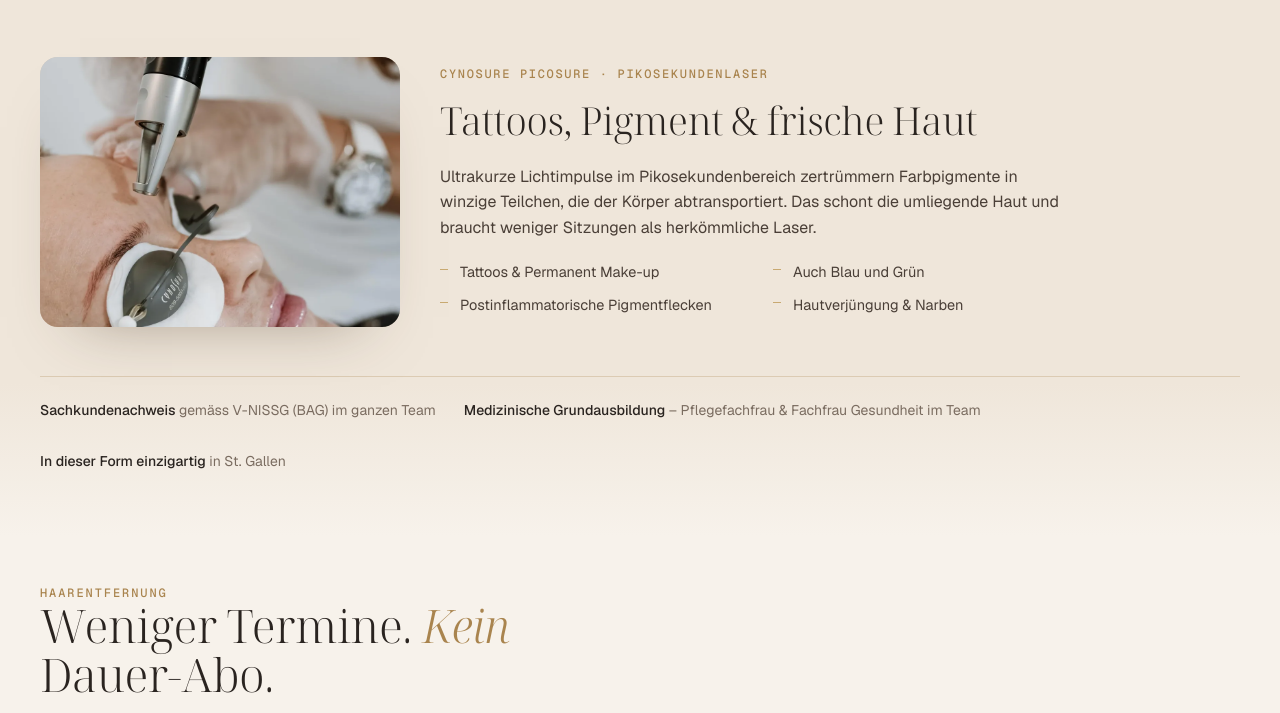
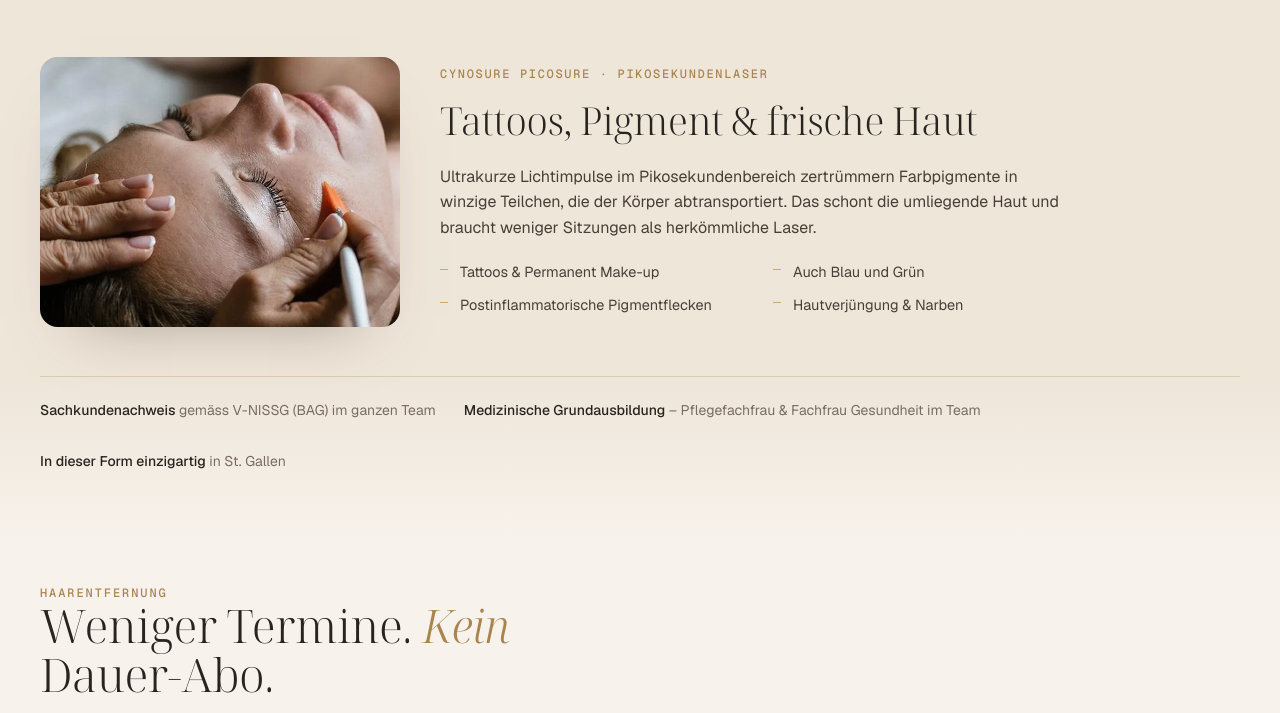
Before and after one commit to julia-mirku/laser-kosmetik-muster, a plain HTML site: page index.html in a window 1280 px wide. Shown: the part 1873-2586 px from the top of the page. Drawn offline with nearby package versions, Linux system fonts and the light colour scheme.

Commit message:
Add files via upload

```diff
--- a/index.html
+++ b/index.html
@@ -536,7 +536,7 @@ footer{padding:50px 0 110px;background:linear-gradient(180deg,var(--cream),var(-
     </div>
     <div class="chips" id="chips"><button type="button" data-d="0">IPL</button><button type="button" data-d="1" class="on">PicoSure · 755 nm</button><button type="button" data-d="2">Vectus · Diode</button><button type="button" data-d="3">Icon · 1540 nm</button></div>
     <div class="dev inview">
-      <div class="ph"><img id="devImg" loading="lazy" src="img/pico_gesicht_1400.webp" alt="Behandlung mit dem PicoSure-Laser" width="2000" height="1125"></div>
+      <div class="ph"><img id="devImg" loading="lazy" src="img/gesicht_markierung_900.webp" alt="Vorbereitung einer Gesichtsbehandlung" width="900" height="506"></div>
       <div class="dev-body" id="devBody"></div>
     </div>
     <div class="tech-note inview">
@@ -768,7 +768,7 @@ footer{padding:50px 0 110px;background:linear-gradient(180deg,var(--cream),var(-
       </div>
     </div>
     <a class="mapcard inview" href="https://www.google.com/maps/search/?api=1&amp;query=Laser+Kosmetik+GmbH+Ullmannstrasse+18a+9014+St.+Gallen" target="_blank" rel="noopener" style="text-decoration:none">
-      <img src="img/laser_detail_900.webp" alt="Handstück des Vectus-Lasers bei Laser Kosmetik" width="2000" height="2000" loading="lazy" style="object-position:40% 45%">
+      <img src="img/olivera_kundin_1400.webp" alt="Olivera Ivkovic im Gespräch mit einer Kundin im Studio" width="1400" height="788" loading="lazy" style="object-position:50% 35%">
       <div class="over"><div><b>Ullmannstrasse 18a</b><span>9014 St. Gallen · Besucherparkplätze</span></div><span class="btn btn-gold btn-sm"><i></i>Route</span></div>
     </a>
   </div>
@@ -821,8 +821,8 @@ footer{padding:50px 0 110px;background:linear-gradient(180deg,var(--cream),var(-
   // Technologie
   var D=[
     {n:'Cynosure Palomar Icon · IPL',t:'Couperose, Rosazea & Äderchen',img:'img/gesicht_ruhe_900.webp',alt:'Gesichtsbehandlung',p:'Intensive Lichtimpulse werden vom Blutfarbstoff in erweiterten Gefässen aufgenommen. Die Wärme verödet die Gefässe gezielt – das umliegende Gewebe bleibt geschont, der Körper baut sie natürlich ab.',l:['Couperose & Rosazea im Anfangsstadium','Blutschwämme & Spinnennävi','Diffuse Rötungen an Wangen und Nase','Meist 2–4 Sitzungen im Abstand von ca. 4 Wochen'],b:1},
-    {n:'Cynosure PicoSure · Pikosekundenlaser',t:'Tattoos, Pigment & frische Haut',img:'img/pico_gesicht_1400.webp',alt:'Behandlung mit dem PicoSure-Laser',p:'Ultrakurze Lichtimpulse im Pikosekundenbereich zertrümmern Farbpigmente in winzige Teilchen, die der Körper abtransportiert. Das schont die umliegende Haut und braucht weniger Sitzungen als herkömmliche Laser.',l:['Tattoos & Permanent Make-up','Auch Blau und Grün','Postinflammatorische Pigmentflecken','Hautverjüngung & Narben']},
-    {n:'Cynosure Palomar Vectus · Diodenlaser',t:'Dauerhafte Haarentfernung',img:'img/vectus_arm_900.webp',alt:'Haarentfernung mit dem Palomar Vectus',p:'Der Diodenlaser zerstört gezielt die Zellen, die für das Haarwachstum verantwortlich sind – ohne die umgebende Haut zu schädigen. Vor jeder Behandlung misst das Skintel-Gerät den Melaningehalt der Haut und überträgt ihn an den Laser.',l:['Grosser Spot 23 × 38 mm für schnelle Behandlungen','Zweiter Spot 12 × 12 mm für feine Zonen','Contact Cooling für mehr Komfort','Wirksam auch bei helleren Haaren']},
+    {n:'Cynosure PicoSure · Pikosekundenlaser',t:'Tattoos, Pigment & frische Haut',img:'img/gesicht_markierung_900.webp',alt:'Vorbereitung einer Gesichtsbehandlung',p:'Ultrakurze Lichtimpulse im Pikosekundenbereich zertrümmern Farbpigmente in winzige Teilchen, die der Körper abtransportiert. Das schont die umliegende Haut und braucht weniger Sitzungen als herkömmliche Laser.',l:['Tattoos & Permanent Make-up','Auch Blau und Grün','Postinflammatorische Pigmentflecken','Hautverjüngung & Narben']},
+    {n:'Cynosure Palomar Vectus · Diodenlaser',t:'Dauerhafte Haarentfernung',img:'img/laser_detail_900.webp',alt:'Handstück des Vectus-Diodenlasers',p:'Der Diodenlaser zerstört gezielt die Zellen, die für das Haarwachstum verantwortlich sind – ohne die umgebende Haut zu schädigen. Vor jeder Behandlung misst das Skintel-Gerät den Melaningehalt der Haut und überträgt ihn an den Laser.',l:['Grosser Spot 23 × 38 mm für schnelle Behandlungen','Zweiter Spot 12 × 12 mm für feine Zonen','Contact Cooling für mehr Komfort','Wirksam auch bei helleren Haaren']},
     {n:'Cynosure Palomar Icon 1540 · fraktioniert',t:'Falten, Poren & Narben',img:'img/needling_900.webp',alt:'Hautbehandlung im Gesicht',p:'Fraktionierte, nicht-ablative Laserenergie dringt in feinen Säulen in die Haut ein und regt die körpereigene Kollagenbildung an – ganz ohne Operation, mit kurzer Erholungszeit.',l:['Feine Linien & tiefere Falten','Aknenarben & Narben, auch Kaiserschnitt','Poren & erschlaffte Haut','Empfohlen: 4 Behandlungen im Abstand von 4 Wochen']}
   ];
   var mks=[].slice.call(document.querySelectorAll('.mk')),body=document.getElementById('devBody'),dimg=document.getElementById('devImg'),b1=document.getElementById('band1');
```
